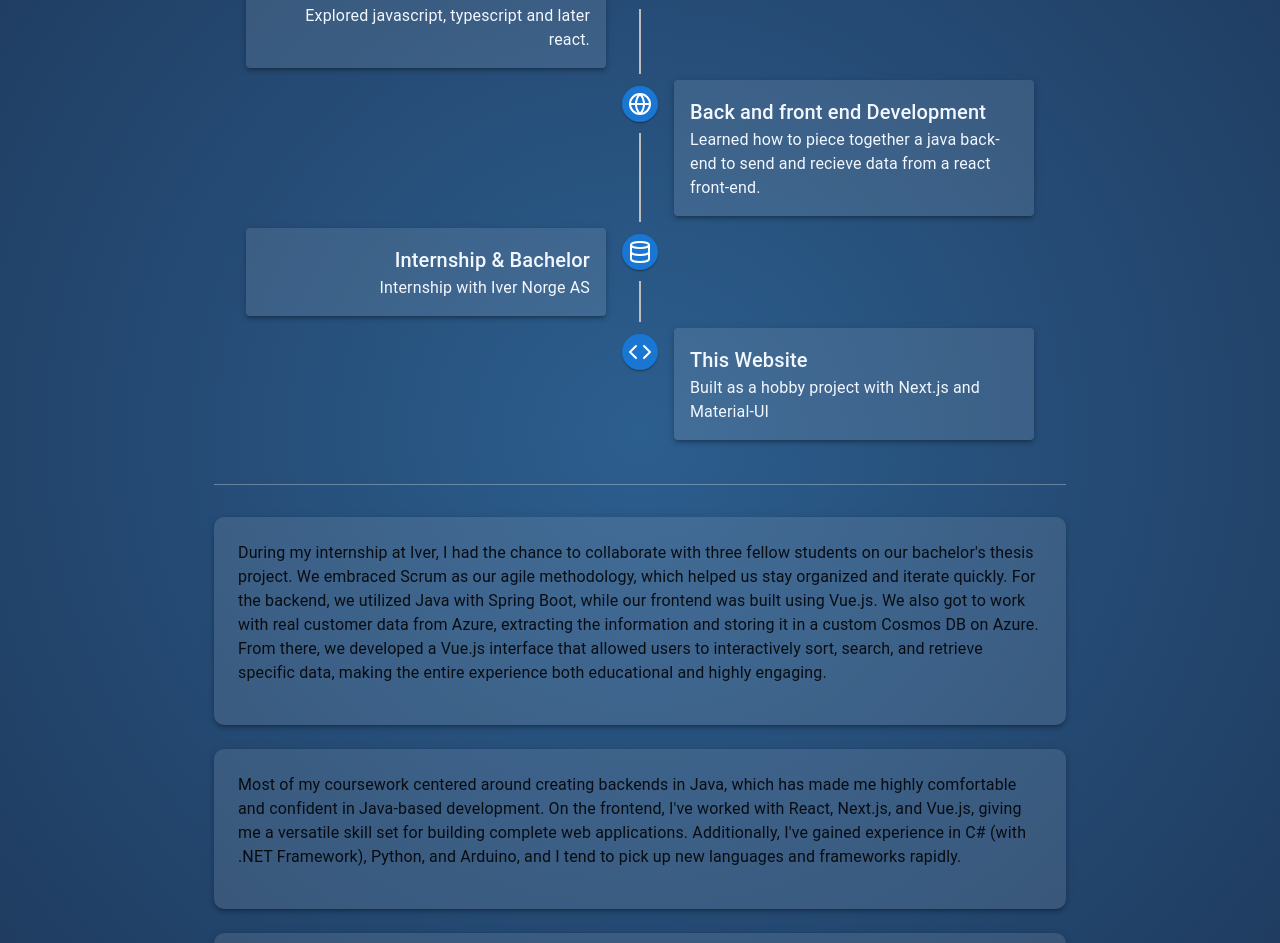
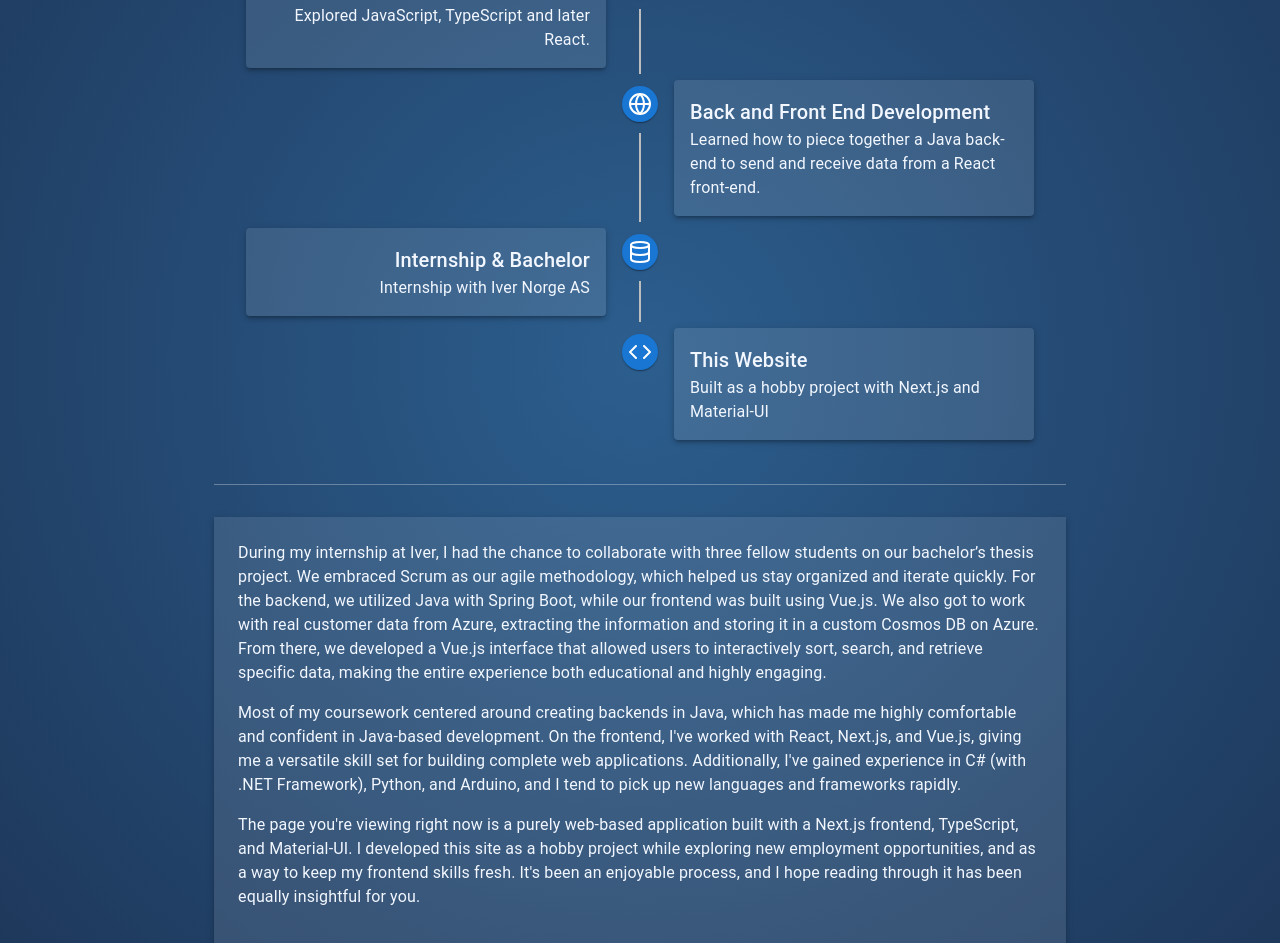
Before and after one commit to Tenico05/nicolai-resume-site, a Next.js app in the folder cv-side/: page /preferences in a window 1280 px wide. Shown: the part 389-1332 px from the top of the page. Built offline with nearby package versions, Linux system fonts and the light colour scheme.

Commit message:
added animations to the about page and the preference page

```diff
--- a/cv-side/src/app/preferences/page.tsx
+++ b/cv-side/src/app/preferences/page.tsx
@@ -1,28 +1,62 @@
-'use client'
+"use client";
 
-import { Container, Box, Typography, Divider, Paper, Grow, Fade } from '@mui/material';
-import { Timeline, TimelineItem, TimelineSeparator, TimelineConnector, TimelineContent, TimelineDot } from '@mui/lab';
-import { useState, useEffect, useRef, useLayoutEffect } from 'react';
-import { motion } from 'framer-motion';
-import { CodeIcon, ServerIcon, GlobeIcon, CodeXmlIcon, DatabaseIcon } from 'lucide-react';
-import '../styles/theme.css';
+import React, { useState, useLayoutEffect, useRef } from "react";
+import {
+  Container,
+  Box,
+  Typography,
+  Divider,
+  Paper,
+  Grow,
+  Fade,
+} from "@mui/material";
+import {
+  Timeline,
+  TimelineItem,
+  TimelineSeparator,
+  TimelineConnector,
+  TimelineContent,
+  TimelineDot,
+} from "@mui/lab";
+import { motion } from "framer-motion";
+import {
+  CodeIcon,
+  ServerIcon,
+  GlobeIcon,
+  CodeXmlIcon,
+  DatabaseIcon,
+} from "lucide-react";
+import "../styles/theme.css";
 
 export default function Preferences() {
   const [showTimeline, setShowTimeline] = useState(false);
-    const containerRef = useRef<HTMLDivElement>(null);
+  const [showParagraphs, setShowParagraphs] = useState(false);
 
   useLayoutEffect(() => {
-        const timer = setTimeout(() => setShowTimeline(true), 500);
-        return () => clearTimeout(timer);
+    const timelineTimer = setTimeout(() => setShowTimeline(true), 500);
+    const paragraphsTimer = setTimeout(() => setShowParagraphs(true), 1000);
+
+    return () => {
+      clearTimeout(timelineTimer);
+      clearTimeout(paragraphsTimer);
+    };
   }, []);
 
   const fadeInUpVariants = {
     hidden: { opacity: 0, y: 20 },
-        visible: { opacity: 1, y: 0 }
+    visible: { opacity: 1, y: 0 },
   };
 
   return (
-        <div ref={containerRef} className="animated-background" style={{ minHeight: '100vh', padding: '2rem 0', display: 'flex', alignItems: 'center' }}>
+    <div
+      className="animated-background"
+      style={{
+        minHeight: "100vh",
+        padding: "2rem 0",
+        display: "flex",
+        alignItems: "center",
+      }}
+    >
       <Container maxWidth="md">
         <motion.div
           initial="hidden"
@@ -30,63 +64,148 @@ export default function Preferences() {
           variants={fadeInUpVariants}
           transition={{ duration: 0.6 }}
         >
-                    <Typography variant="h3" align="center" sx={{ fontWeight: 'bold', color: 'var(--color-text-light)', mb: 3 }}>
+          <Typography
+            variant="h3"
+            align="center"
+            sx={{
+              fontWeight: "bold",
+              color: "var(--color-text-light)",
+              mb: 3,
+            }}
+          >
             Previous Projects
           </Typography>
         </motion.div>
 
-                <Divider sx={{ borderColor: 'rgba(255,255,255,0.3)', mb: 4 }} />
+        <Divider sx={{ borderColor: "rgba(255,255,255,0.3)", mb: 4 }} />
 
-                {showTimeline && (
+        <Fade in={showTimeline} timeout={700}>
           <Box>
             <Timeline position="alternate">
               {[
-                                { icon: <ServerIcon />, title: "Java Development", description: "Started learning Java in school, making standalone programs." },
-                                { icon: <CodeXmlIcon />, title: "Frontend Frameworks", description: "Explored javascript, typescript and later react." },
-                                { icon: <GlobeIcon />, title: "Back and front end Development", description: "Learned how to piece together a java back-end to send and recieve data from a react front-end." },
-                                { icon: <DatabaseIcon />, title: "Internship & Bachelor", description: "Internship with Iver Norge AS" },
-                                { icon: <CodeIcon />, title: "This Website", description: "Built as a hobby project with Next.js and Material-UI" }
+                {
+                  icon: <ServerIcon />,
+                  title: "Java Development",
+                  description:
+                    "Started learning Java in school, making standalone programs.",
+                },
+                {
+                  icon: <CodeXmlIcon />,
+                  title: "Frontend Frameworks",
+                  description: "Explored JavaScript, TypeScript and later React.",
+                },
+                {
+                  icon: <GlobeIcon />,
+                  title: "Back and Front End Development",
+                  description:
+                    "Learned how to piece together a Java back-end to send and receive data from a React front-end.",
+                },
+                {
+                  icon: <DatabaseIcon />,
+                  title: "Internship & Bachelor",
+                  description: "Internship with Iver Norge AS",
+                },
+                {
+                  icon: <CodeIcon />,
+                  title: "This Website",
+                  description:
+                    "Built as a hobby project with Next.js and Material-UI",
+                },
               ].map((item, index) => (
                 <TimelineItem key={index}>
                   <TimelineSeparator>
-                                        <TimelineDot color="primary">
-                                            {item.icon}
-                                        </TimelineDot>
+                    <TimelineDot color="primary">{item.icon}</TimelineDot>
                     {index < 4 && <TimelineConnector />}
                   </TimelineSeparator>
                   <TimelineContent>
-                                        <Paper elevation={3} sx={{ p: 2, backgroundColor: 'rgba(255,255,255,0.1)' }}>
-                                            <Typography variant="h6" component="span" sx={{ color: 'var(--color-text-light)' }}>
+                    <Paper
+                      elevation={3}
+                      sx={{
+                        p: 2,
+                        backgroundColor: "rgba(255,255,255,0.1)",
+                      }}
+                    >
+                      <Typography
+                        variant="h6"
+                        component="span"
+                        sx={{ color: "var(--color-text-light)" }}
+                      >
                         {item.title}
                       </Typography>
-                                            <Typography sx={{ color: 'var(--color-text-light)' }}>{item.description}</Typography>
+                      <Typography sx={{ color: "var(--color-text-light)" }}>
+                        {item.description}
+                      </Typography>
                     </Paper>
                   </TimelineContent>
                 </TimelineItem>
               ))}
             </Timeline>
           </Box>
-                )}
+        </Fade>
 
-                <Divider sx={{ borderColor: 'rgba(255,255,255,0.3)', mt: 4, mb: 4 }} />
+        <Divider
+          sx={{ borderColor: "rgba(255,255,255,0.3)", mt: 4, mb: 4 }}
+        />
 
-                <Box sx={{ color: 'var(--color-text-light)', lineHeight: 1.7, fontSize: '1rem' }}>
-                    {[
-                        "During my internship at Iver, I had the chance to collaborate with three fellow students on our bachelor's thesis project. We embraced Scrum as our agile methodology, which helped us stay organized and iterate quickly. For the backend, we utilized Java with Spring Boot, while our frontend was built using Vue.js. We also got to work with real customer data from Azure, extracting the information and storing it in a custom Cosmos DB on Azure. From there, we developed a Vue.js interface that allowed users to interactively sort, search, and retrieve specific data, making the entire experience both educational and highly engaging.",
-                        "Most of my coursework centered around creating backends in Java, which has made me highly comfortable and confident in Java-based development. On the frontend, I've worked with React, Next.js, and Vue.js, giving me a versatile skill set for building complete web applications. Additionally, I've gained experience in C# (with .NET Framework), Python, and Arduino, and I tend to pick up new languages and frameworks rapidly.",
-                        "The page you're viewing right now is a purely web-based application built with a Next.js frontend, TypeScript, and Material-UI. I developed this site as a hobby project while exploring new employment opportunities, and as a way to keep my frontend skills fresh. It's been an enjoyable process, and I hope reading through it has been equally insightful for you."
-                    ].map((text, index) => (
-                        <Grow key={index} in={true} timeout={(index + 1) * 500}>
-                            <Paper elevation={3} sx={{ p: 3, mb: 3, backgroundColor: 'rgba(255,255,255,0.1)', borderRadius: '10px' }}>
-                                <Typography variant="body1" paragraph>
-                                    {text}
+        <Grow in={showParagraphs} timeout={700}>
+          <Paper
+            elevation={3}
+            sx={{
+              p: 3,
+              mb: 3,
+              backgroundColor: "rgba(255,255,255,0.1)",
+              borderRadius: "0px",
+            }}
+          >
+            <Typography
+              sx={{ color: "var(--color-text-light)" }}
+              variant="body1"
+              paragraph
+            >
+              During my internship at Iver, I had the chance to collaborate with
+              three fellow students on our bachelor’s thesis project. We
+              embraced Scrum as our agile methodology, which helped us stay
+              organized and iterate quickly. For the backend, we utilized Java
+              with Spring Boot, while our frontend was built using Vue.js. We
+              also got to work with real customer data from Azure, extracting
+              the information and storing it in a custom Cosmos DB on Azure.
+              From there, we developed a Vue.js interface that allowed users to
+              interactively sort, search, and retrieve specific data, making the
+              entire experience both educational and highly engaging.
+            </Typography>
+
+            <Typography
+              sx={{ color: "var(--color-text-light)" }}
+              variant="body1"
+              paragraph
+            >
+              Most of my coursework centered around creating backends in Java,
+              which has made me highly comfortable and confident in Java-based
+              development. On the frontend, I've worked with React, Next.js, and
+              Vue.js, giving me a versatile skill set for building complete web
+              applications. Additionally, I've gained experience in C# (with
+              .NET Framework), Python, and Arduino, and I tend to pick up new
+              languages and frameworks rapidly.
+            </Typography>
+
+            <Typography
+              sx={{ color: "var(--color-text-light)" }}
+              variant="body1"
+              paragraph
+            >
+              The page you're viewing right now is a purely web-based
+              application built with a Next.js frontend, TypeScript, and
+              Material-UI. I developed this site as a hobby project while
+              exploring new employment opportunities, and as a way to keep my
+              frontend skills fresh. It's been an enjoyable process, and I hope
+              reading through it has been equally insightful for you.
             </Typography>
           </Paper>
         </Grow>
-                    ))}
-                </Box>
 
-                <Divider sx={{ borderColor: 'rgba(255,255,255,0.3)', mt: 4, mb: 4 }} />
+        <Divider
+          sx={{ borderColor: "rgba(255,255,255,0.3)", mt: 4, mb: 4 }}
+        />
       </Container>
     </div>
   );
```
Also changed, not shown: cv-side/src/app/about/page.tsx (+82 -26 lines). Lines whose indentation alone changed are shown as unchanged.
